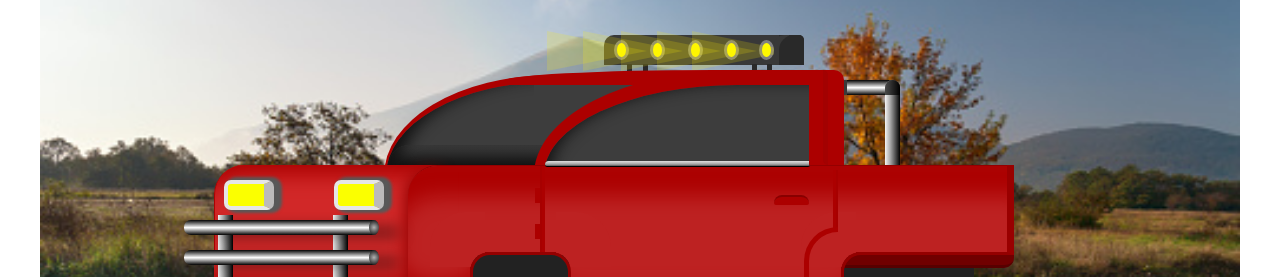
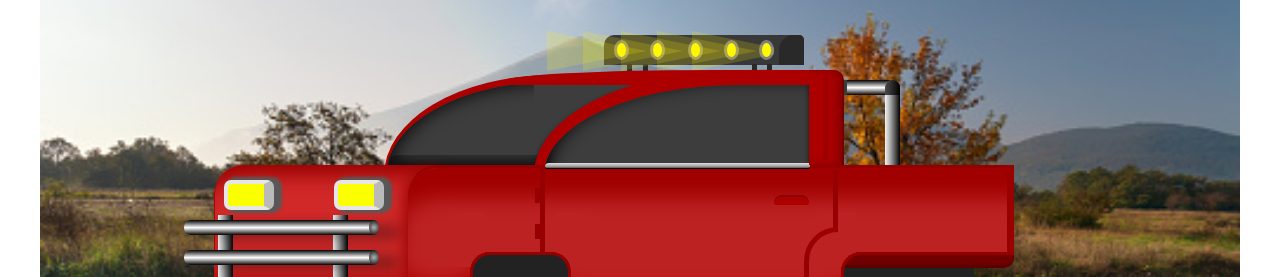
Before and after one commit to GrafVishna/lessons-fls, a plain HTML site: page lesson_11/index.html in a window 1280 px wide. Shown: the part 145-422 px from the top of the page. Drawn offline with Linux system fonts and the light colour scheme.

Commit message:
Add files via upload

```diff
--- a/lesson_11/css/style.css
+++ b/lesson_11/css/style.css
@@ -360,7 +360,7 @@
    height: 90px;
    border-radius: 30px 0px 0px 0px;
    border-left: 1px solid rgb(172, 2, 2);
-   box-shadow: inset 0px 30px 20px -20px rgb(172, 2, 2);
+   box-shadow: inset 0px 30px 20px -20px rgb(150, 0, 0);
 }
 
 .front-car--item-2:before {
@@ -394,9 +394,9 @@
    right: 0;
    z-index: 2;
    background-color: rgb(189, 34, 34);
-   border-top: 1px solid rgb(148, 0, 0);
+   border-top: 3px solid rgb(148, 0, 0);
    border-bottom: 3px solid rgb(148, 0, 0);
-   box-shadow: inset 0px 40px 20px -10px rgb(172, 2, 2);
+   box-shadow: inset 0px 40px 20px -10px rgb(160, 0, 0);
 }
 
 .front-car--item-3 {
@@ -408,7 +408,7 @@
    border-radius: 67% 0 0 0;
    border-top: 7px solid rgb(172, 0, 0);
    border-left: 2px solid rgb(172, 0, 0);
-   box-shadow: inset 15px -7px 15px 0 rgb(19, 19, 19);
+   box-shadow: inset 3px 0px 15px 2px rgb(19, 19, 19);
 }
 
 .front-car--item-3::before {
@@ -416,12 +416,10 @@
    bottom: 50px;
    left: 3px;
    width: 100%;
-   height: 30px;
-   border-radius: 20px 0 0 0;
-   background: linear-gradient(180deg, rgb(63, 63, 63) 0%, rgba(0, 0, 0, 1) 100%);
+   height: 20px;
+   border-radius: 7px 0 0 0;
+   background: linear-gradient(180deg, rgb(53, 53, 53) 0%, rgba(0, 0, 0, 1) 100%);
    box-shadow: inset 10px -7px 15px 0 rgb(19, 19, 19);
-
-
 }
 
 .front-car--item-4 {
@@ -432,6 +430,8 @@
    height: 95px;
    border-radius: 0 10px 0 0;
    background-color: rgb(172, 0, 0);
+   box-shadow: inset -5px 0 10px rgb(134, 0, 0);
+   border-right: 2px solid rgb(112, 0, 0);
 }
 
 .front-car--item-4::before {
@@ -455,8 +455,7 @@
    background-color: rgb(61, 61, 61);
    border-top: 15px solid rgb(172, 0, 0);
    border-left: 10px solid rgb(172, 0, 0);
-   box-shadow: inset 5px -5px 15px 2px rgb(19, 19, 19);
-
+   box-shadow: inset 5px -5px 15px 2px rgb(19, 19, 19), inset -5px -15px 5px 10px rgb(19, 19, 19), -4px 0px 5px -5px rgb(19, 19, 19);
 }
 
 .front-car--item-2-2::after {
@@ -476,8 +475,8 @@
    left: 176px;
    width: 5px;
    height: 86px;
-   background-color: rgb(172, 0, 0);
-   border-left: 2px solid rgb(167, 0, 0);
+   background-color: rgb(151, 0, 0);
+   border-left: 2px solid rgb(150, 0, 0);
 }
 
 .front-car--item-5-5::before,
@@ -486,7 +485,7 @@
    right: 5px;
    width: 5px;
    height: 15px;
-   background-color: rgb(172, 0, 0);
+   background-color: rgb(151, 0, 0);
 }
 
 .front-car--item-5-5::before {
@@ -513,8 +512,8 @@
    right: 176px;
    width: 5px;
    height: 60px;
-   background-color: rgb(172, 0, 0);
-   border-right: 2px solid rgb(167, 0, 0);
+   background-color: rgb(150, 0, 0);
+   border-right: 2px solid rgb(151, 0, 0);
 }
 
 .front-car--item-6-6::before,
@@ -525,7 +524,7 @@
 .front-car--item-6-6::before {
    width: 5px;
    height: 95px;
-   background-color: rgb(163, 1, 1);
+   background-color: rgb(158, 0, 0);
    top: -100px;
    left: -10px;
    border-radius: 0 10px 0 10px;
@@ -538,8 +537,8 @@
    width: 34px;
    height: 72px;
    border-radius: 50px 0 0 0;
-   border-top: 5px solid rgb(172, 0, 0);
-   border-left: 5px solid rgb(172, 0, 0);
+   border-top: 5px solid rgb(158, 0, 0);
+   border-left: 5px solid rgb(150, 0, 0);
 }
 
 .front-car--item-7 {
```
